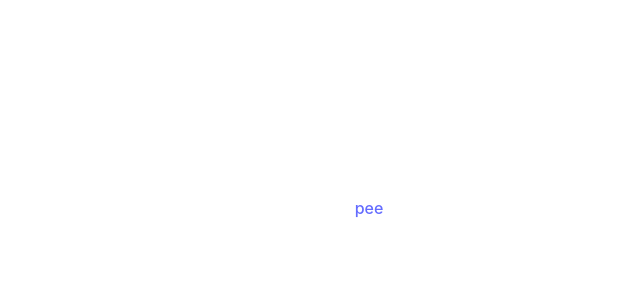
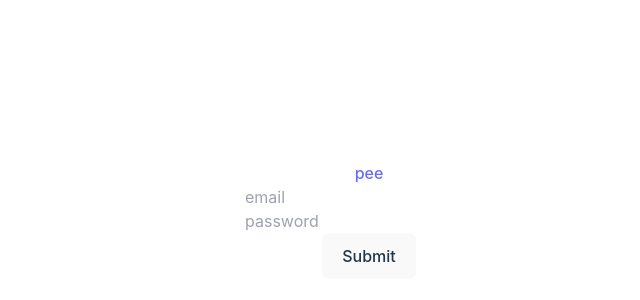
Before and after one commit to WPI-Hackathon/WPI-Hackathon.github.io, a React (Vite) app: page / in a window 1280 px wide. Shown: the part 180-480 px from the top of the page, without its empty margins (271-911 px from the left). Built offline with nearby package versions, Linux system fonts and the light colour scheme.

Commit message:
sign in page

```diff
--- a/src/config/firebase.tsx
+++ b/src/config/firebase.tsx
@@ -1,5 +1,10 @@
 // Import the functions you need from the SDKs you need
 import { initializeApp } from "firebase/app";
+import { initializeAuth } from "firebase/auth";
+import { getAuth } from "firebase/auth";
+import { getFirestore } from "firebase/firestore";
+
+
 // TODO: Add SDKs for Firebase products that you want to use
 // https://firebase.google.com/docs/web/setup#available-libraries
 
@@ -14,4 +19,12 @@ const firebaseConfig = {
 };
 
 // Initialize Firebase
-export const app = initializeApp(firebaseConfig);
+const app = initializeApp(firebaseConfig);
+
+//TODO: Add Persistence
+const auth = initializeAuth(app, {
+})
+
+const db = getFirestore(app);
+
+export { app, auth, db, getAuth }
--- a/src/screens/LoginScreen.tsx
+++ b/src/screens/LoginScreen.tsx
@@ -1,8 +1,46 @@
+import { signInWithEmailAndPassword } from "firebase/auth"
+import { useState } from "react"
+import { getAuth } from "../config/firebase";
+
 export default function LoginScreen() {
+
+  const auth = getAuth();
+  const [email, setEmail] = useState("")
+  const [password, setPassword] = useState("")
+  const [user, setUser] = useState(auth.currentUser);
+
+
+
+  const login = () => {
+    signInWithEmailAndPassword(auth, email, password).then((userCredential) => {
+      const user = userCredential.user;
+      setUser(user);
+    }).catch((error) => {
+      const errorCode = error.code;
+      const errorMessage = error.message;
+      if (errorCode === "auth/invalid-credential") {
+        alert("invlaid login")
+      } else if (errorCode === "auth/too-many-requests") {
+        alert("Too many invalid login attempts: Try again later, or reset password")
+      } else {
+        console.error(errorCode, errorMessage)
+      }
+    })
+    console.log(user)
+  }
+
+
   return (
-    <div >
-      <input type="text" />
-      <input type="text" />
-    </div>
+    <section>
+      <div className="my-10">
+        <input type="text" placeholder="email" onChange={event => setEmail(event.target.value)} />
+      </div>
+      <div className="my-10">
+        <input type="text" placeholder="password" onChange={event => setPassword(event.target.value)} />
+      </div>
+      <div className="my-20">
+        <button onClick={login}>Submit</button>
+      </div>
+    </section>
   )
 }
```
Also changed, not shown: 1 other file (tests, documents, lock files or other folders).
